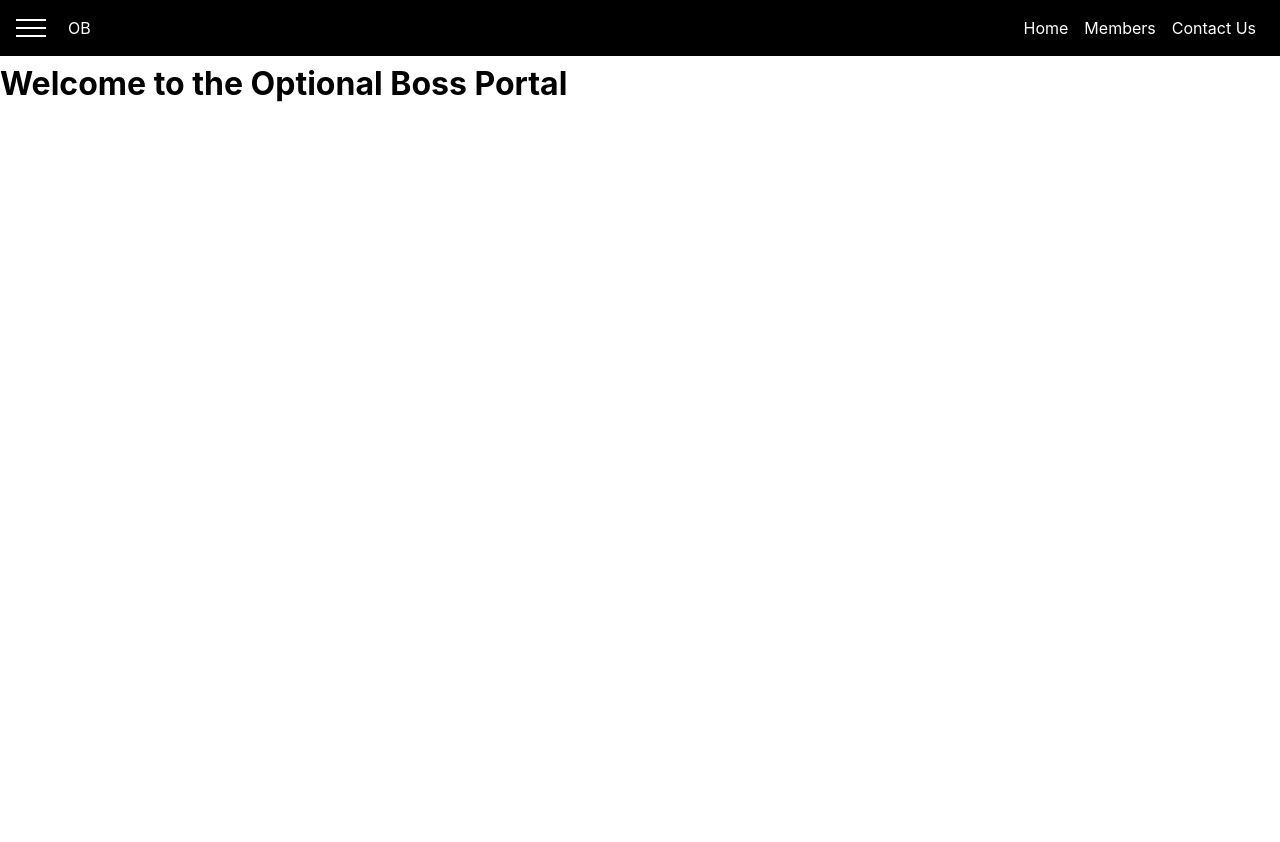
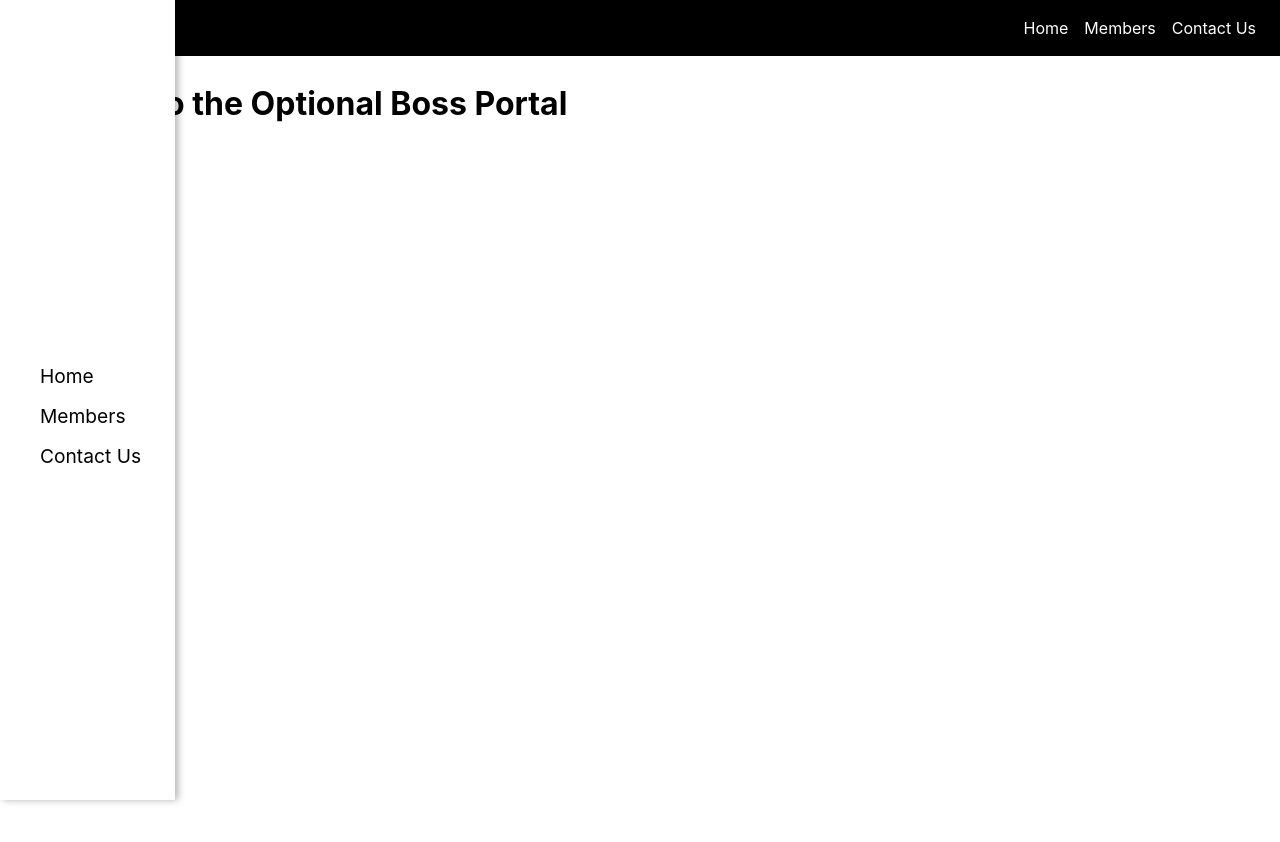
Before and after one commit to nexticodes/Optional-Boss, a React (Create React App) app in the folder ob/: page / in a window 1280 px wide. Shown: the top 842 px of the page. After the commit the page ends 800 px from the top, so only its background shows below. Built offline with nearby package versions, Linux system fonts and the light colour scheme.

Commit message:
Make it s.t. side drawer is always open... basically a simple refactor of code

```diff
--- a/ob/src/App.js
+++ b/ob/src/App.js
@@ -25,20 +25,18 @@ class App extends Component {
 
   render(){
 
-    let sideDrawer;
     let backdrop;
 
     if (this.state.sideDrawerOpen) {
-      sideDrawer = <SideDrawer />;
       backdrop = <Backdrop click={this.backdropClickHandler} />
     }
 
     return (
       <div style={{height: '100%'}}>
         <Header drawerClickHandler={this.drawerToggleClickHandler}/>
-        {sideDrawer}
+        <SideDrawer show={this.state.sideDrawerOpen} />
         {backdrop}
-        <Router>
+        <Router>j
           <Route exact path='/' render={(props) => <Home/>}></Route>
         </Router>
       </div>
```
